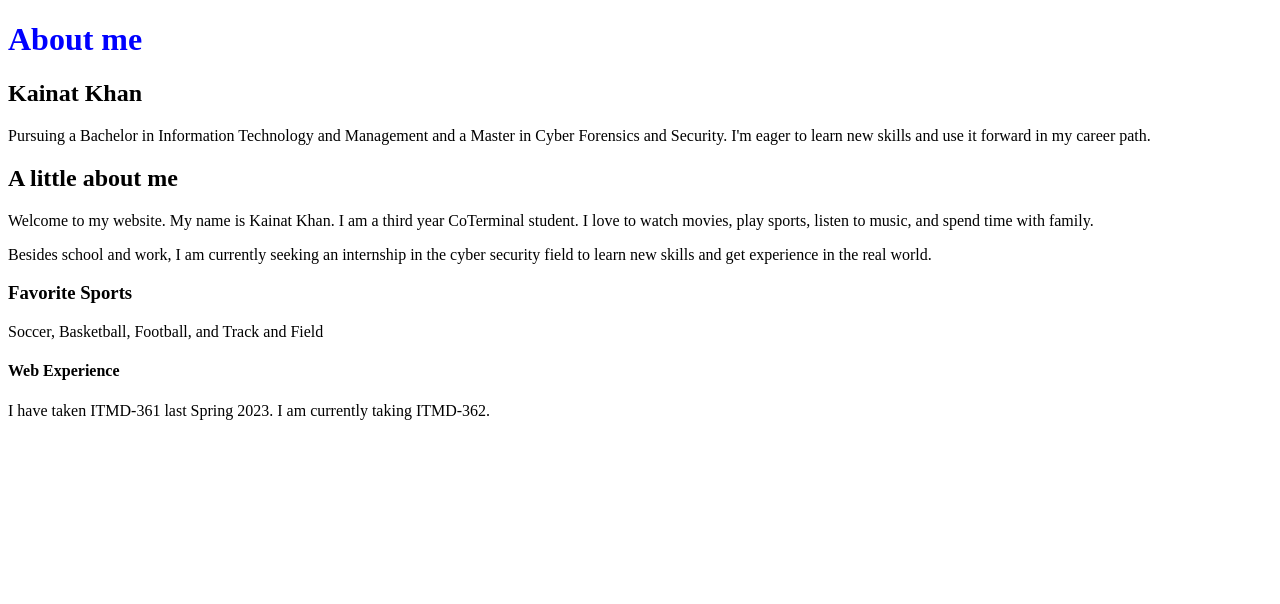
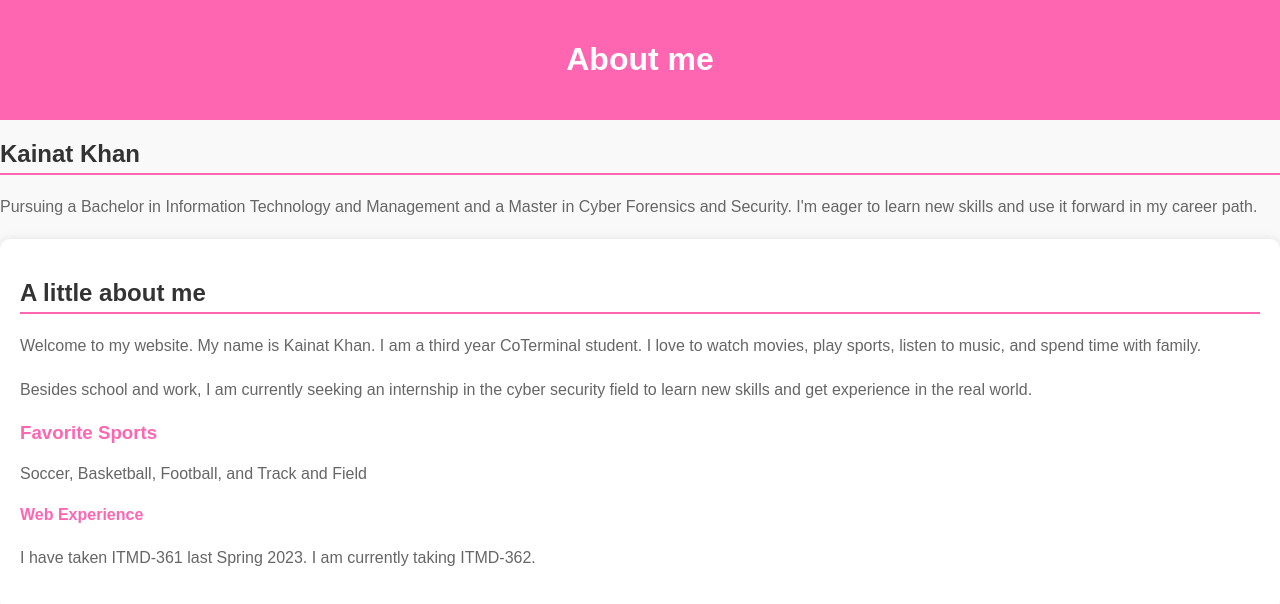
Before and after one commit to kainatk761/ITMD441, a plain HTML site: page index.html in a window 1280 px wide. Drawn offline with Linux system fonts and the light colour scheme.

Commit message:
Update style.css
Added more style

```diff
--- a/style.css
+++ b/style.css
@@ -1,3 +1,57 @@
-header h1 {
-    color: blue;
+/* styles.css */
+body {
+    font-family: 'Arial', sans-serif;
+    background-color: #f9f9f9;
+    margin: 0;
+    padding: 0;
 }
+
+header {
+    background-color: #ff66b2;
+    text-align: center;
+    padding: 20px;
+}
+
+h1 {
+    color: #ffffff;
+}
+
+h2 {
+    color: #333;
+    border-bottom: 2px solid #ff66b2;
+    margin-top: 20px;
+    padding-bottom: 5px;
+}
+
+p {
+    color: #666;
+    line-height: 1.5;
+    margin-bottom: 20px;
+}
+
+section {
+    background-color: #ffffff;
+    padding: 20px;
+    border-radius: 10px;
+    box-shadow: 0 0 10px rgba(0, 0, 0, 0.1);
+}
+
+h3 {
+    color: #ff66b2;
+    margin-top: 20px;
+}
+
+h4 {
+    color: #ff66b2;
+    margin-top: 10px;
+}
+
+/* Add some additional styling for links */
+a {
+    color: #ff66b2;
+    text-decoration: none;
+}
+
+a:hover {
+    text-decoration: underline;
+}
```
